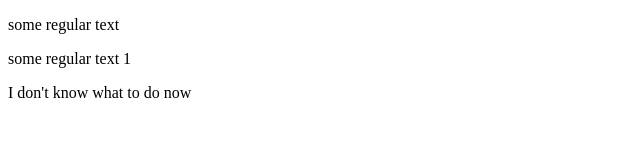
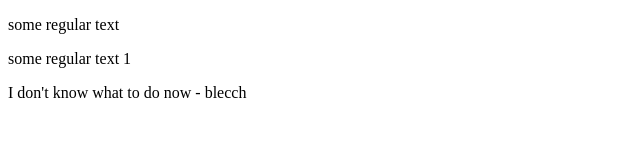
Before and after one commit to yelobike/sunday_html, a plain HTML site: page index.html in a window 1280 px wide. Shown: the full height of the page, 0-640 px from the left. Drawn offline with Linux system fonts and the light colour scheme.

Commit message:
first commit

```diff
--- a/index.html
+++ b/index.html
@@ -16,8 +16,7 @@
 
         <p>some regular text 1</p>
 
-        <p>I don't know what to do now</p>
-
+        <p>I don't know what to do now - blecch</p>
     </body>
 
 </html>
```
Also changed, not shown: 1 other file.
